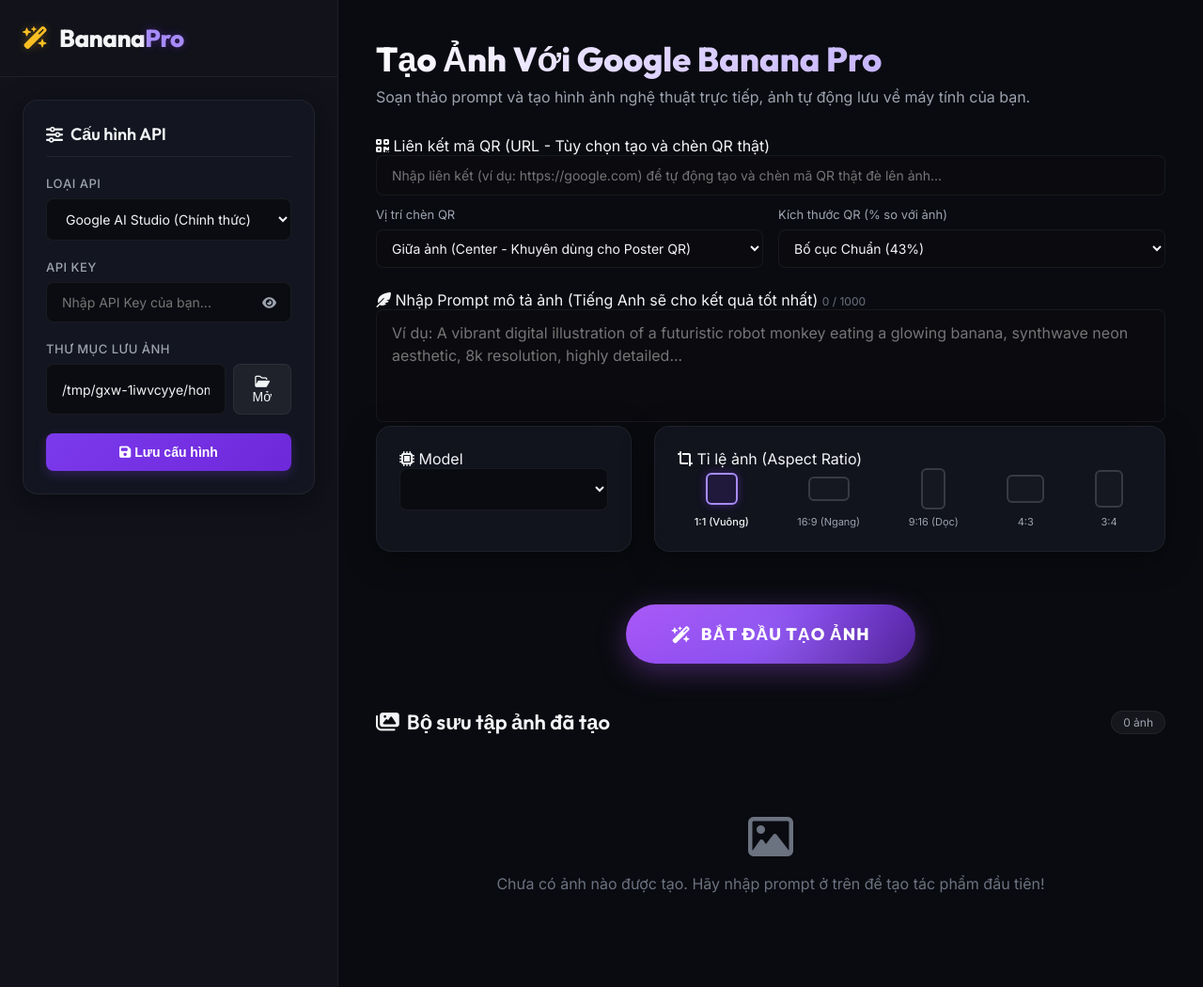
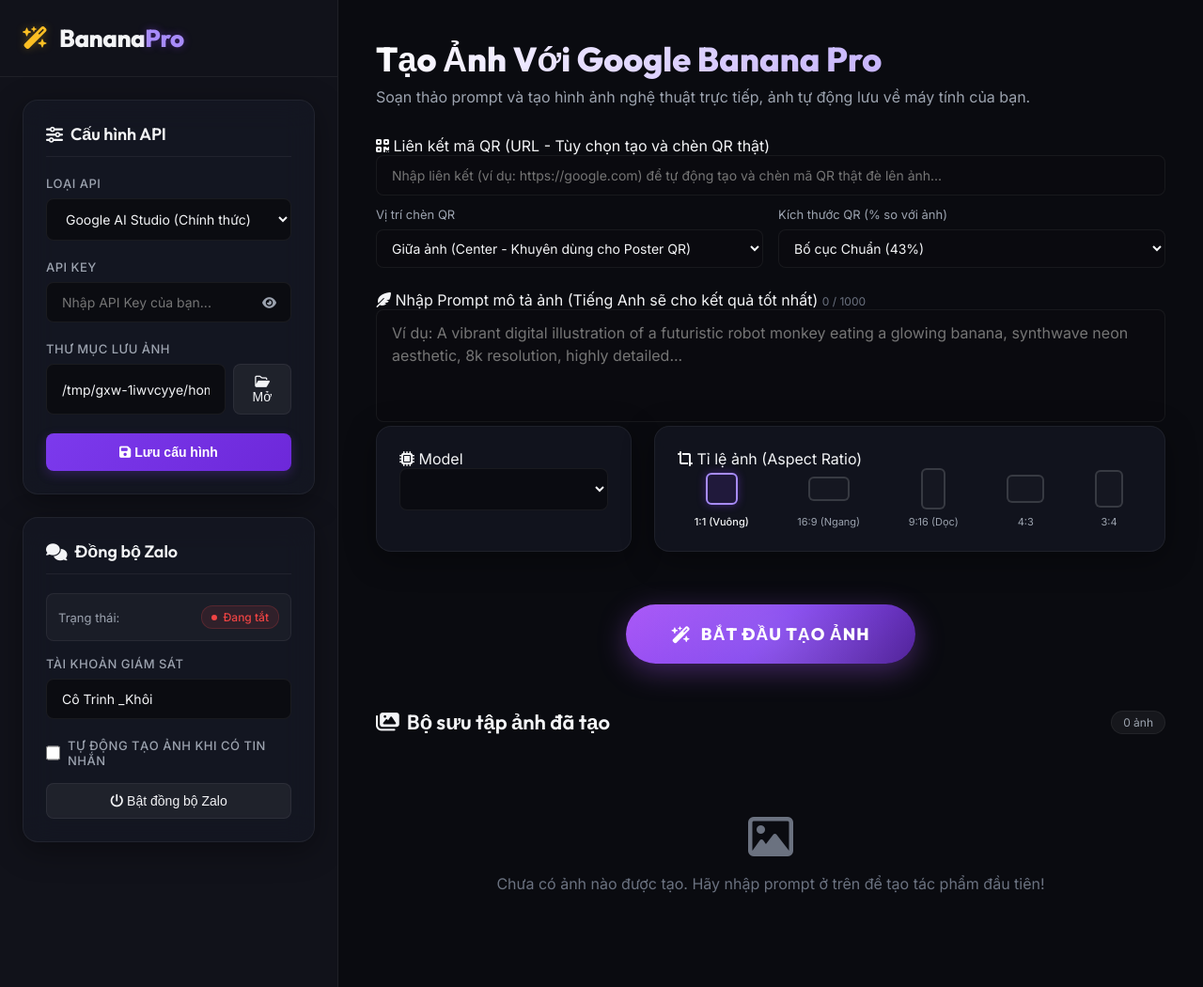
Before and after one commit to Chuthanh-dev/Co_khoi_app, a Flask app: page / in a window 1280 px wide. Shown: the whole page at 94% size. Run offline with Flask 3, Linux system fonts and the light colour scheme; data that the repository does not hold is empty.

Commit message:
feat: add Zalo message sync to auto-fill prompt and QR url for image generation

```diff
--- a/app.py
+++ b/app.py
@@ -116,8 +116,12 @@ DEFAULT_CONFIG = {
     "save_dir": os.path.join(os.path.dirname(os.path.abspath(__file__)), 'generated_images'),
     "model": "imagen-3.0-generate-002",
     "aspect_ratio": "1:1",
-    "quality": "standard"
+    "quality": "standard",
+    "zalo_sync_enabled": False,
+    "zalo_contact_name": "Cô Trinh _Khôi",
+    "zalo_auto_generate": False
 }
+
 
 def load_config():
     if os.path.exists(CONFIG_FILE):
@@ -141,6 +145,237 @@ def save_config(config):
     except Exception as e:
         print(f"Error saving config: {e}")
         return False
+
+import threading
+import re
+
+# Zalo Integration Global Variables
+zalo_monitor_active = False
+zalo_monitor_thread = None
+zalo_login_status = "Disconnected"  # "Disconnected", "Waiting for login", "Active", "Error"
+latest_zalo_message = None  # Dict: {"prompt": "...", "qr_link": "...", "processed": False, "timestamp": "..."}
+
+def clean_zalo_message(text):
+    if not text:
+        return ""
+    # Remove introductory phrases (case-insensitive, with variations)
+    patterns = [
+        r"(?i)ba\s+làm\s+(giùm|giúp)\s+cô\s+mã\s+này\.?",
+        r"(?i)ba\s+làm\s+(giùm|giúp)\s+cô\.?",
+        r"(?i)ba\s+làm\s+(giùm|giúp)\.?\s*"
+    ]
+    cleaned = text
+    for pattern in patterns:
+        cleaned = re.sub(pattern, "", cleaned)
+
+    # Strip URL from the prompt text
+    url_pattern = r"https?://[^\s]+"
+    cleaned = re.sub(url_pattern, "", cleaned)
+
+    # Clean leading/trailing spaces and punctuation
+    cleaned = cleaned.strip(" .,;-\n")
+    return cleaned
+
+def extract_zalo_url(text):
+    if not text:
+        return ""
+    url_pattern = r"(https?://[^\s]+)"
+    match = re.search(url_pattern, text)
+    if match:
+        return match.group(1).strip()
+    return ""
+
+def zalo_monitor_loop():
+    global zalo_monitor_active, latest_zalo_message, zalo_login_status
+    print("Zalo monitor background loop started.")
+    last_processed_text = None
+
+    while zalo_monitor_active:
+        try:
+            config = load_config()
+            contact_name = config.get("zalo_contact_name", "Cô Trinh _Khôi")
+
+            with sync_playwright() as p:
+                try:
+                    browser = p.chromium.connect_over_cdp("http://127.0.0.1:9222")
+                except Exception:
+                    zalo_login_status = "Disconnected"
+                    time.sleep(5)
+                    continue
+
+                context = browser.contexts[0]
+                zalo_page = None
+
+                for page in context.pages:
+                    if "chat.zalo.me" in page.url:
+                        zalo_page = page
+                        break
+
+                if not zalo_page:
+                    try:
+                        # Create Zalo page in background
+                        zalo_page = context.new_page()
+                        zalo_page.goto("https://chat.zalo.me")
+                    except Exception as e:
+                        print(f"[Zalo] Lỗi mở trang Zalo Web: {e}")
+                        zalo_login_status = "Error"
+                        time.sleep(5)
+                        continue
+
+                # Check for login redirection
+                if "id.zalo.me" in zalo_page.url:
+                    zalo_login_status = "Waiting for login"
+                    time.sleep(5)
+                    continue
+
+                zalo_login_status = "Active"
+
+                # Find contact in sidebar and click
+                try:
+                    contact_locator = zalo_page.locator(f'text="{contact_name}"').first
+                    if contact_locator.is_visible():
+                        contact_locator.click()
+                    else:
+                        # Use search box
+                        search_selectors = [
+                            'input[placeholder*="Tìm kiếm"]',
+                            'input[placeholder*="Search"]',
+                            '#contact-search-input'
+                        ]
+                        search_el = None
+                        for sel in search_selectors:
+                            try:
+                                el = zalo_page.locator(sel).first
+                                if el.is_visible():
+                                    search_el = el
+                                    break
+                            except Exception:
+                                pass
+
+                        if search_el:
+                            search_el.click()
+                            search_el.fill("")
+                            search_el.type(contact_name)
+                            time.sleep(1.5)
+                            first_result = zalo_page.locator(f'div.search-result-item:has-text("{contact_name}")').first
+                            if first_result.is_visible():
+                                first_result.click()
+                            else:
+                                zalo_page.locator(f'text="{contact_name}"').first.click()
+
+                    time.sleep(1.0)
+
+                    # Read last message via JS evaluation
+                    js_get_last_message = """
+                    () => {
+                        const scrollList = document.querySelector('.chat-date-container, .chat-message-list, [id*="chat-body"], .chat-box');
+                        if (!scrollList) {
+                            const items = document.querySelectorAll('.msg-text, .card--text, [class*="message-text"], [class*="msg-text-style"]');
+                            if (items.length > 0) return items[items.length - 1].innerText;
+                            return null;
+                        }
+                        const bubbles = scrollList.querySelectorAll('.msg-text, .card--text, [class*="msg-text"], [class*="message-text"]');
+                        if (bubbles.length > 0) {
+                            return bubbles[bubbles.length - 1].innerText;
+                        }
+                        const divs = Array.from(scrollList.querySelectorAll('div'))
+                            .filter(d => d.children.length === 0 && d.innerText && d.innerText.trim().length > 0);
+                        if (divs.length > 0) {
+                            return divs[divs.length - 1].innerText;
+                        }
+                        return null;
+                    }
+                    """
+
+                    last_msg_text = zalo_page.evaluate(js_get_last_message)
+                    if last_msg_text:
+                        last_msg_text = last_msg_text.strip()
+                        if last_msg_text != last_processed_text:
+                            qr_link = extract_zalo_url(last_msg_text)
+                            prompt = clean_zalo_message(last_msg_text)
+
+                            if prompt or qr_link:
+                                latest_zalo_message = {
+                                    "prompt": prompt,
+                                    "qr_link": qr_link,
+                                    "processed": False,
+                                    "timestamp": datetime.now().strftime("%Y-%m-%d %H:%M:%S")
+                                }
+                                last_processed_text = last_msg_text
+                                print(f"[Zalo] Nhận tin nhắn mới - Prompt: '{prompt}', Link: '{qr_link}'")
+                except Exception as e:
+                    print(f"[Zalo] Lỗi đọc tin nhắn cuộc trò chuyện: {e}")
+
+            time.sleep(5)
+        except Exception as e:
+            print(f"[Zalo] Lỗi vòng lặp giám sát: {e}")
+            time.sleep(5)
+    print("Zalo monitor background loop stopped.")
+
+def start_zalo_monitor():
+    global zalo_monitor_active, zalo_monitor_thread
+    if not zalo_monitor_active:
+        zalo_monitor_active = True
+        zalo_monitor_thread = threading.Thread(target=zalo_monitor_loop, daemon=True)
+        zalo_monitor_thread.start()
+        print("Zalo monitor started successfully.")
+
+def stop_zalo_monitor():
+    global zalo_monitor_active
+    zalo_monitor_active = False
+    print("Zalo monitor requested to stop.")
+
+@app.route('/api/zalo/status', methods=['GET'])
+def get_zalo_status():
+    config = load_config()
+    return jsonify({
+        "status": "success",
+        "active": zalo_monitor_active,
+        "login_status": zalo_login_status,
+        "contact_name": config.get("zalo_contact_name", "Cô Trinh _Khôi"),
+        "auto_generate": config.get("zalo_auto_generate", False)
+    })
+
+@app.route('/api/zalo/toggle', methods=['POST'])
+def toggle_zalo():
+    data = request.json or {}
+    active = data.get('active', False)
+    contact_name = data.get('contact_name', 'Cô Trinh _Khôi').strip()
+    auto_generate = data.get('auto_generate', False)
+
+    config = load_config()
+    config["zalo_contact_name"] = contact_name
+    config["zalo_sync_enabled"] = active
+    config["zalo_auto_generate"] = auto_generate
+    save_config(config)
+
+    if active:
+        start_zalo_monitor()
+    else:
+        stop_zalo_monitor()
+
+    return jsonify({
+        "status": "success",
+        "active": zalo_monitor_active,
+        "login_status": zalo_login_status
+    })
+
+@app.route('/api/zalo/latest', methods=['GET'])
+def get_latest_zalo_message():
+    global latest_zalo_message
+    if latest_zalo_message and not latest_zalo_message.get("processed", False):
+        # We clone the message to set processed but keep a copy or mark it
+        msg_copy = latest_zalo_message.copy()
+        latest_zalo_message["processed"] = True
+        return jsonify({
+            "status": "success",
+            "has_new": True,
+            "message": msg_copy
+        })
+    return jsonify({
+        "status": "success",
+        "has_new": False
+    })
 
 chrome_process = None
 
@@ -1052,6 +1287,10 @@ if __name__ == '__main__':
     save_dir = config.get('save_dir', DEFAULT_CONFIG['save_dir'])
     os.makedirs(save_dir, exist_ok=True)
 
+    # Auto-start Zalo monitor if enabled in config
+    if config.get("zalo_sync_enabled", False):
+        start_zalo_monitor()
+
     print("--------------------------------------------------")
     print("Google Banana Pro (Imagen 3) Image Generator Server")
     print("Starting local server...")
--- a/static/main.js
+++ b/static/main.js
@@ -655,7 +655,185 @@ document.addEventListener('DOMContentLoaded', () => {
 
     btnGenerate.addEventListener('click', generateImage);
 
+    // Zalo Integration Frontend Logic
+    const btnToggleZalo = document.getElementById('btn-toggle-zalo');
+    const zaloContactInput = document.getElementById('zalo-contact-input');
+    const zaloAutoGenCheckbox = document.getElementById('zalo-auto-gen-checkbox');
+    const zaloStatusBadge = document.getElementById('zalo-status-badge');
+    const qrLinkInput = document.getElementById('qr-link-input');
+
+    let zaloActive = false;
+    let zaloPollInterval = null;
+    let zaloStatusInterval = null;
+
+    function updateZaloUI(active, loginStatus) {
+        zaloActive = active;
+
+        // Update badge
+        const text = zaloStatusBadge.querySelector('.badge-text');
+
+        zaloStatusBadge.className = 'badge'; // reset class
+
+        if (!active) {
+            zaloStatusBadge.classList.add('badge-disconnected');
+            text.innerText = 'Đang tắt';
+            btnToggleZalo.className = 'btn-secondary btn-block';
+            btnToggleZalo.innerHTML = `<i class="fa-solid fa-power-off"></i> Bật đồng bộ Zalo`;
+            btnToggleZalo.style.background = '';
+            btnToggleZalo.style.borderColor = '';
+        } else {
+            btnToggleZalo.className = 'btn-primary btn-block';
+            btnToggleZalo.style.background = '#10b981';
+            btnToggleZalo.style.borderColor = '#10b981';
+            btnToggleZalo.innerHTML = `<i class="fa-solid fa-circle-stop"></i> Tắt đồng bộ Zalo`;
+
+            if (loginStatus === 'Waiting for login') {
+                zaloStatusBadge.classList.add('badge-waiting');
+                text.innerText = 'Chờ đăng nhập';
+            } else if (loginStatus === 'Active') {
+                zaloStatusBadge.classList.add('badge-active');
+                text.innerText = 'Đang hoạt động';
+            } else {
+                zaloStatusBadge.classList.add('badge-disconnected');
+                text.innerText = 'Mất kết nối';
+            }
+        }
+    }
+
+    async function loadZaloStatus() {
+        try {
+            const response = await fetch('/api/zalo/status');
+            if (response.ok) {
+                const data = await response.json();
+                zaloContactInput.value = data.contact_name;
+                zaloAutoGenCheckbox.checked = data.auto_generate;
+                updateZaloUI(data.active, data.login_status);
+
+                if (data.active) {
+                    startZaloPolling();
+                } else {
+                    stopZaloPolling();
+                }
+            }
+        } catch (e) {
+            console.error('Lỗi khi tải trạng thái Zalo:', e);
+        }
+    }
+
+    async function toggleZaloSync() {
+        const targetActive = !zaloActive;
+        const contactName = zaloContactInput.value.trim();
+        const autoGenerate = zaloAutoGenCheckbox.checked;
+
+        if (targetActive && !contactName) {
+            showToast('Vui lòng nhập tên danh bạ Zalo cần giám sát!', 'error');
+            zaloContactInput.focus();
+            return;
+        }
+
+        btnToggleZalo.disabled = true;
+        btnToggleZalo.innerHTML = `<i class="fa-solid fa-spinner fa-spin"></i> Đang xử lý...`;
+
+        try {
+            const response = await fetch('/api/zalo/toggle', {
+                method: 'POST',
+                headers: { 'Content-Type': 'application/json' },
+                body: JSON.stringify({
+                    active: targetActive,
+                    contact_name: contactName,
+                    auto_generate: autoGenerate
+                })
+            });
+
+            if (response.ok) {
+                const data = await response.json();
+                updateZaloUI(data.active, data.login_status);
+                if (data.active) {
+                    showToast('Đã kích hoạt giám sát tin nhắn Zalo. Hãy chắc chắn Chrome đang hoạt động.');
+                    startZaloPolling();
+                } else {
+                    showToast('Đã tắt đồng bộ Zalo.');
+                    stopZaloPolling();
+                }
+            } else {
+                showToast('Lỗi khi thay đổi trạng thái đồng bộ Zalo.', 'error');
+                loadZaloStatus();
+            }
+        } catch (e) {
+            showToast(`Lỗi: ${e.message}`, 'error');
+            loadZaloStatus();
+        } finally {
+            btnToggleZalo.disabled = false;
+        }
+    }
+
+    btnToggleZalo.addEventListener('click', toggleZaloSync);
+
+    function startZaloPolling() {
+        // Clear any old intervals
+        stopZaloPolling();
+
+        // Poll for new messages every 3 seconds
+        zaloPollInterval = setInterval(async () => {
+            if (!zaloActive) return;
+            try {
+                const response = await fetch('/api/zalo/latest');
+                if (response.ok) {
+                    const data = await response.json();
+                    if (data.status === 'success' && data.has_new) {
+                        const msg = data.message;
+                        showToast(`Nhận tin nhắn Zalo mới từ ${zaloContactInput.value}!`);
+
+                        // Populate inputs
+                        promptInput.value = msg.prompt;
+                        promptInput.dispatchEvent(new Event('input'));
+
+                        if (qrLinkInput) {
+                            qrLinkInput.value = msg.qr_link;
+                        }
+
+                        // If auto-generate is checked, start image creation
+                        if (zaloAutoGenCheckbox.checked) {
+                            showToast('Đang tự động khởi chạy tạo ảnh...');
+                            setTimeout(() => {
+                                generateImage();
+                            }, 1000);
+                        }
+                    }
+                }
+            } catch (e) {
+                console.error('Lỗi khi lấy tin nhắn Zalo mới:', e);
+            }
+        }, 3000);
+
+        // Poll for status changes every 5 seconds (to keep badge up to date)
+        zaloStatusInterval = setInterval(async () => {
+            if (!zaloActive) return;
+            try {
+                const response = await fetch('/api/zalo/status');
+                if (response.ok) {
+                    const data = await response.json();
+                    updateZaloUI(data.active, data.login_status);
+                }
+            } catch (e) {
+                console.error('Lỗi khi cập nhật trạng thái badge Zalo:', e);
+            }
+        }, 5000);
+    }
+
+    function stopZaloPolling() {
+        if (zaloPollInterval) {
+            clearInterval(zaloPollInterval);
+            zaloPollInterval = null;
+        }
+        if (zaloStatusInterval) {
+            clearInterval(zaloStatusInterval);
+            zaloStatusInterval = null;
+        }
+    }
+
     // Initial load
     loadConfig();
     loadHistory();
+    loadZaloStatus();
 });
--- a/static/style.css
+++ b/static/style.css
@@ -851,3 +851,54 @@ input[type="text"]:focus, input[type="password"]:focus, select:focus, textarea:f
         grid-template-columns: 1fr;
     }
 }
+
+/* Zalo Sync Badges */
+.badge {
+    display: inline-flex;
+    align-items: center;
+    gap: 6px;
+    padding: 4px 10px;
+    border-radius: 12px;
+    font-size: 12px;
+    font-weight: 500;
+}
+.badge-disconnected {
+    background: rgba(239, 68, 68, 0.1);
+    color: #ef4444;
+    border: 1px solid rgba(239, 68, 68, 0.2);
+}
+.badge-disconnected .badge-dot {
+    width: 6px;
+    height: 6px;
+    background: #ef4444;
+    border-radius: 50%;
+}
+.badge-waiting {
+    background: rgba(245, 158, 11, 0.1);
+    color: #f59e0b;
+    border: 1px solid rgba(245, 158, 11, 0.2);
+}
+.badge-waiting .badge-dot {
+    width: 6px;
+    height: 6px;
+    background: #f59e0b;
+    border-radius: 50%;
+    animation: pulseDot 1.5s infinite ease-in-out;
+}
+.badge-active {
+    background: rgba(16, 185, 129, 0.1);
+    color: #10b981;
+    border: 1px solid rgba(16, 185, 129, 0.2);
+}
+.badge-active .badge-dot {
+    width: 6px;
+    height: 6px;
+    background: #10b981;
+    border-radius: 50%;
+    box-shadow: 0 0 8px #10b981;
+}
+
+@keyframes pulseDot {
+    0%, 100% { opacity: 0.3; transform: scale(0.8); }
+    50% { opacity: 1; transform: scale(1.2); }
+}
--- a/templates/index.html
+++ b/templates/index.html
@@ -90,6 +90,37 @@
 
                     <button type="button" id="btn-save-config" class="btn-primary btn-block">
                         <i class="fa-solid fa-floppy-disk"></i> Lưu cấu hình
+                    </button>
+                </div>
+
+                <!-- Zalo Sync Card -->
+                <div class="settings-card" id="zalo-sync-card" style="margin-top: 16px;">
+                    <div class="card-header">
+                        <h3><i class="fa-solid fa-comments"></i> Đồng bộ Zalo</h3>
+                    </div>
+
+                    <div class="zalo-status-wrapper" style="margin-bottom: 16px; padding: 12px; border-radius: 8px; background: rgba(255, 255, 255, 0.03); border: 1px solid rgba(255, 255, 255, 0.06); display: flex; align-items: center; justify-content: space-between;">
+                        <span style="font-size: 13px; color: var(--text-muted);">Trạng thái:</span>
+                        <div id="zalo-status-badge" class="badge badge-disconnected">
+                            <span class="badge-dot"></span>
+                            <span class="badge-text">Đang tắt</span>
+                        </div>
+                    </div>
+
+                    <div class="form-group">
+                        <label for="zalo-contact-input">Tài khoản giám sát</label>
+                        <input type="text" id="zalo-contact-input" placeholder="Ví dụ: Cô Trinh _Khôi" value="Cô Trinh _Khôi">
+                    </div>
+
+                    <div class="form-group" style="margin-bottom: 16px;">
+                        <label class="checkbox-container" style="display: flex; align-items: center; gap: 8px; cursor: pointer; font-size: 13px; color: var(--text-muted); user-select: none;">
+                            <input type="checkbox" id="zalo-auto-gen-checkbox" style="width: 16px; height: 16px; accent-color: var(--accent);">
+                            Tự động tạo ảnh khi có tin nhắn
+                        </label>
+                    </div>
+
+                    <button type="button" id="btn-toggle-zalo" class="btn-secondary btn-block">
+                        <i class="fa-solid fa-power-off"></i> Bật đồng bộ Zalo
                     </button>
                 </div>
             </div>
```
